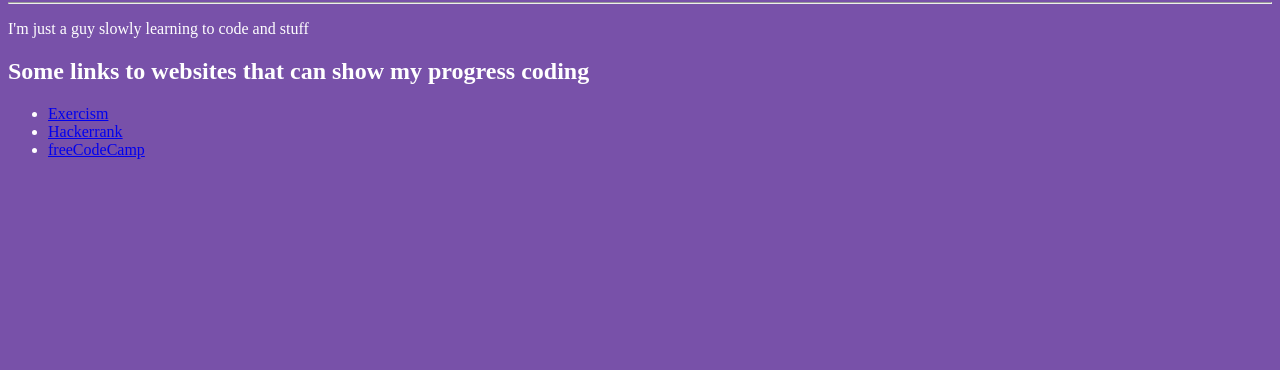
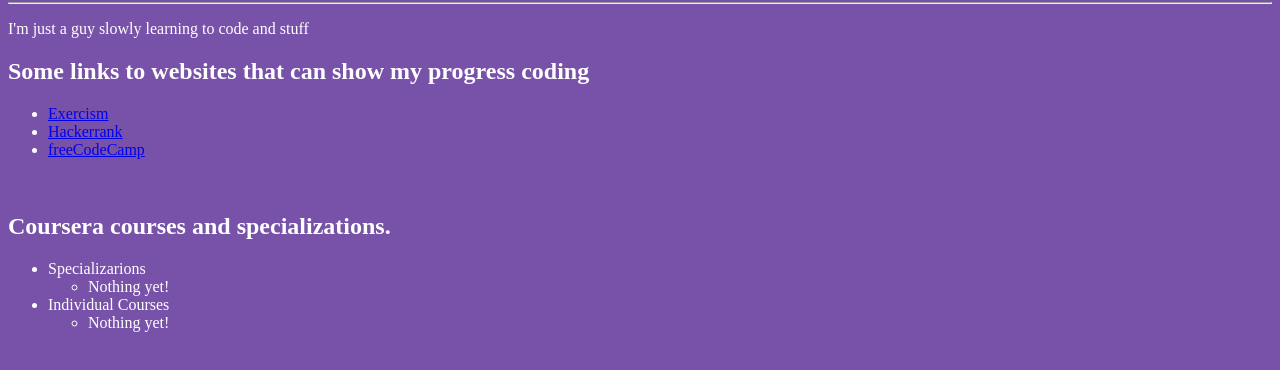
Before and after one commit to MrFathed/mrfathed.github.io, a plain HTML site: page index.html in a window 1280 px wide. Shown: the part 78-448 px from the top of the page. Drawn offline with Linux system fonts and the light colour scheme.

Commit message:
Added Coursera

```diff
--- a/index.html
+++ b/index.html
@@ -16,5 +16,17 @@
 		<li><a href="https://www.hackerrank.com/jmturner638" target="_blank">Hackerrank</a></li>
 		<li><a href="https://www.freecodecamp.org/mrfathed" target="_blank">freeCodeCamp</a></li>
 	</ul>
+	<br>
+	<h2>Coursera courses and specializations.</h2>
+		<ul>
+			<li>Specializarions</li>
+				<ul>
+					<li>Nothing yet!</li>
+				</ul>
+			<li>Individual Courses</li>
+				<ul>
+					<li>Nothing yet!</li>
+				</ul>
+		</ul>
 </body>
 </html>
```
